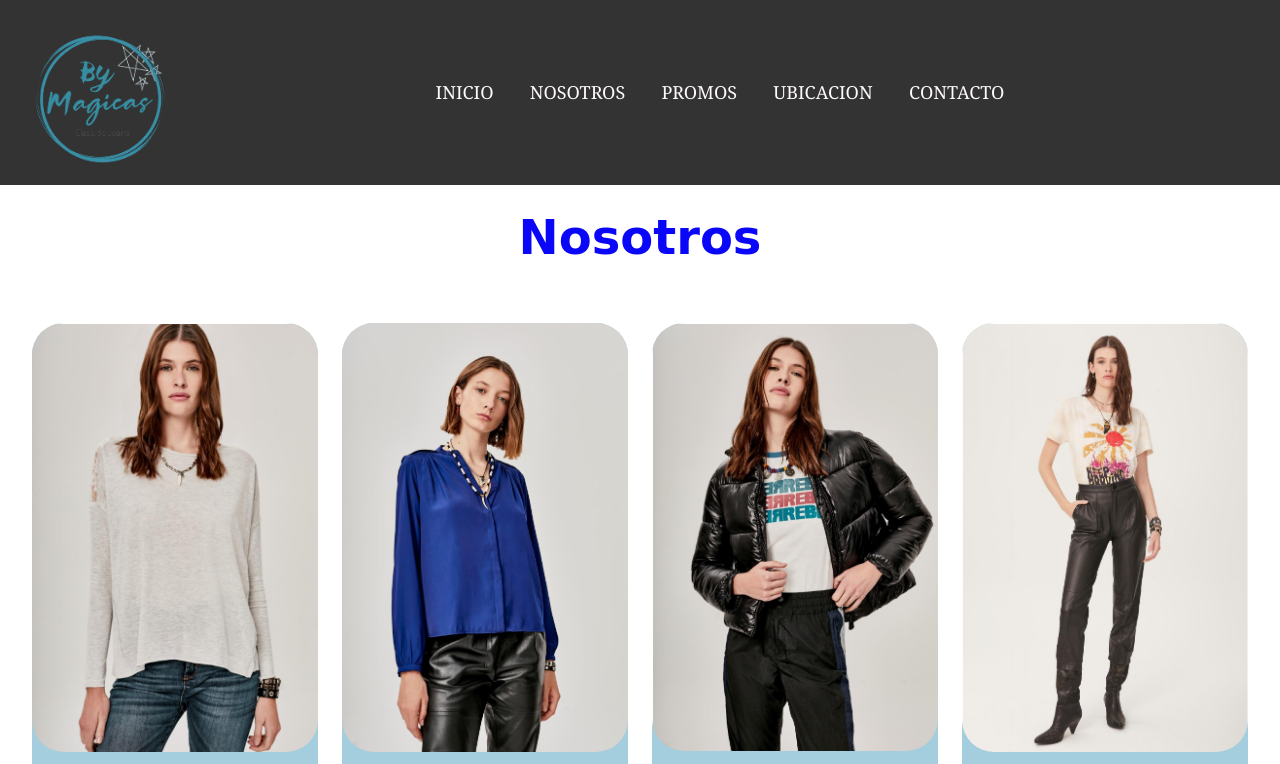
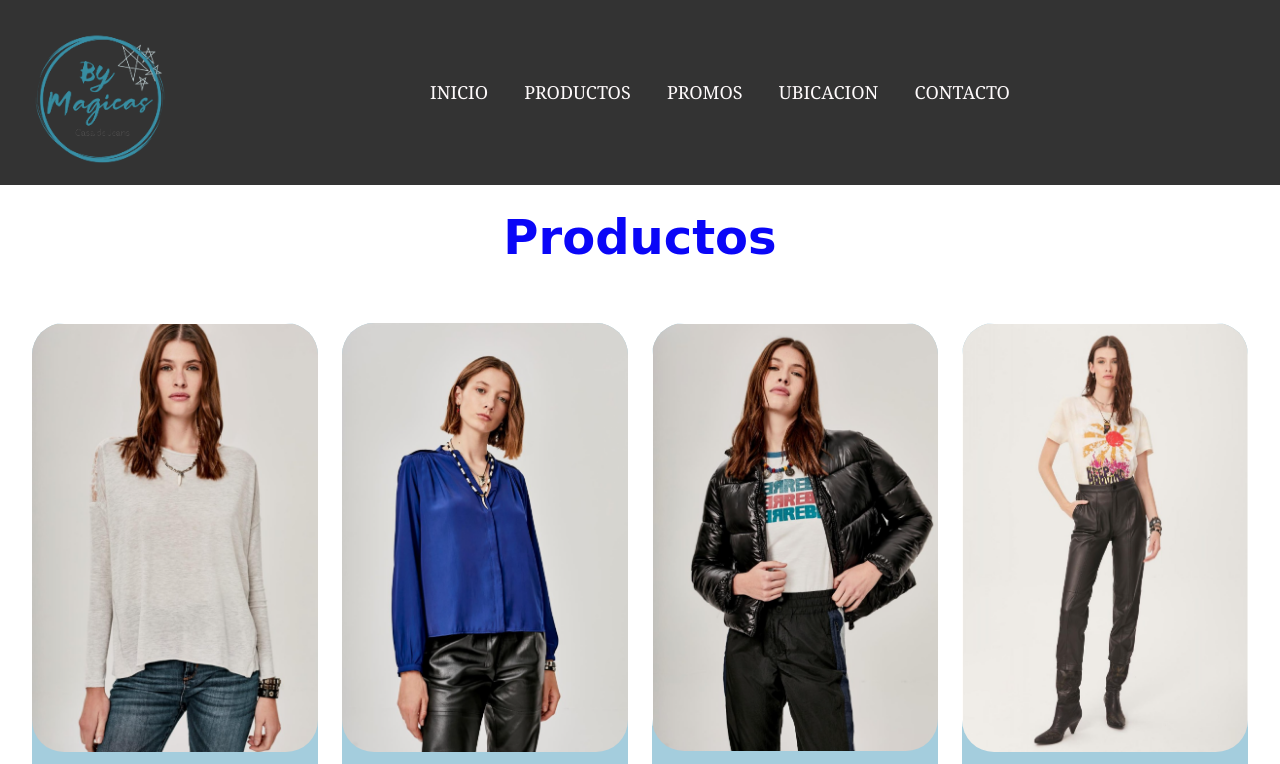
Before and after one commit to Carolinda78/Entrega-Carolina-Diaz, a website: page pages/productos.html in a window 1280 px wide. Shown: the top 764 px of the page. Drawn offline with nearby package versions, Linux system fonts and the light colour scheme; a web font is replaced by a local one.

Commit message:
nombre productos

```diff
--- a/pages/nosotros.html
+++ b/pages/productos.html
@@ -51,7 +51,7 @@
         <nav class="navegador">
             <ul>
                 <li><a href="../index.html">INICIO</a></li>
-                <li><a href="nosotros.html">NOSOTROS</a></li>
+                <li><a href="productos.html">PRODUCTOS</a></li>
                 <li><a href="promo.html">PROMOS</a></li>
                 <li><a href="ubicacion.html">UBICACION</a></li>
                 <li><a href="contacto.html">CONTACTO</a></li>
@@ -62,7 +62,7 @@
 
     </header>
     <main>
-        <h1>Nosotros</h1>
+        <h1>Productos</h1>
         <div class="contiene">
             <div class="foto">
                 <img src="../img/1.png" class="img1" alt="remera-mangas-larga beige">
```
Also changed, not shown: index.html (+1 -1 lines), pages/contacto.html (+1 -1 lines), pages/promo.html (+1 -1 lines), pages/ubicacion.html (+1 -1 lines).
